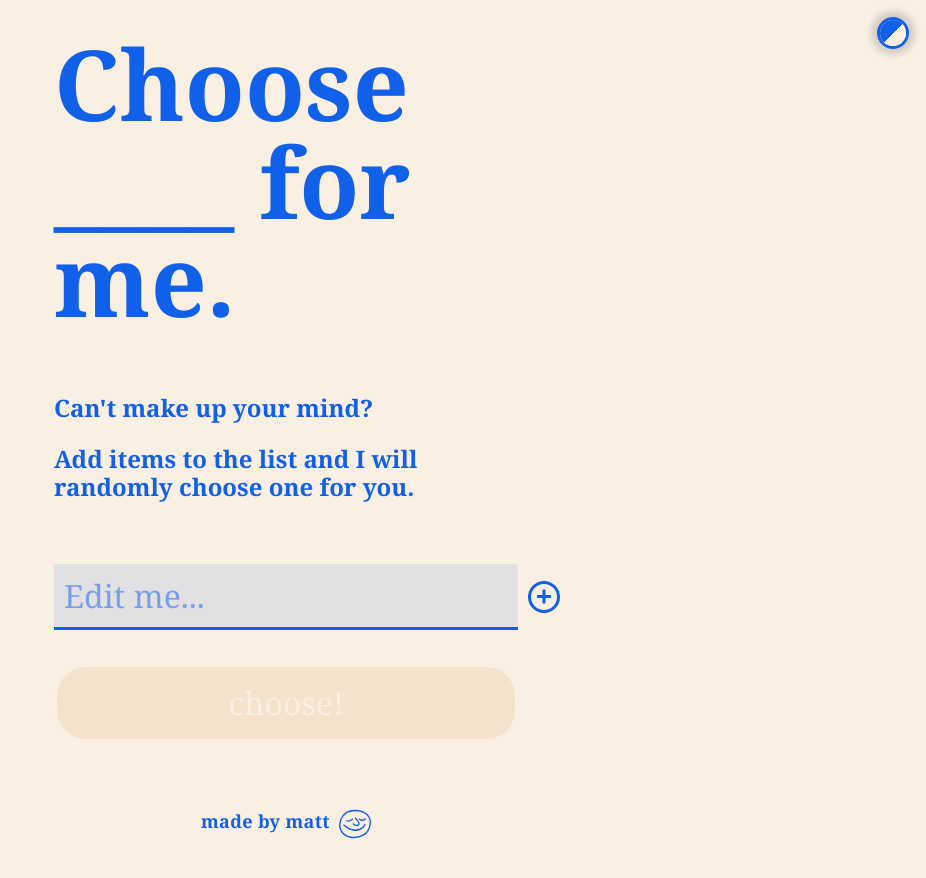
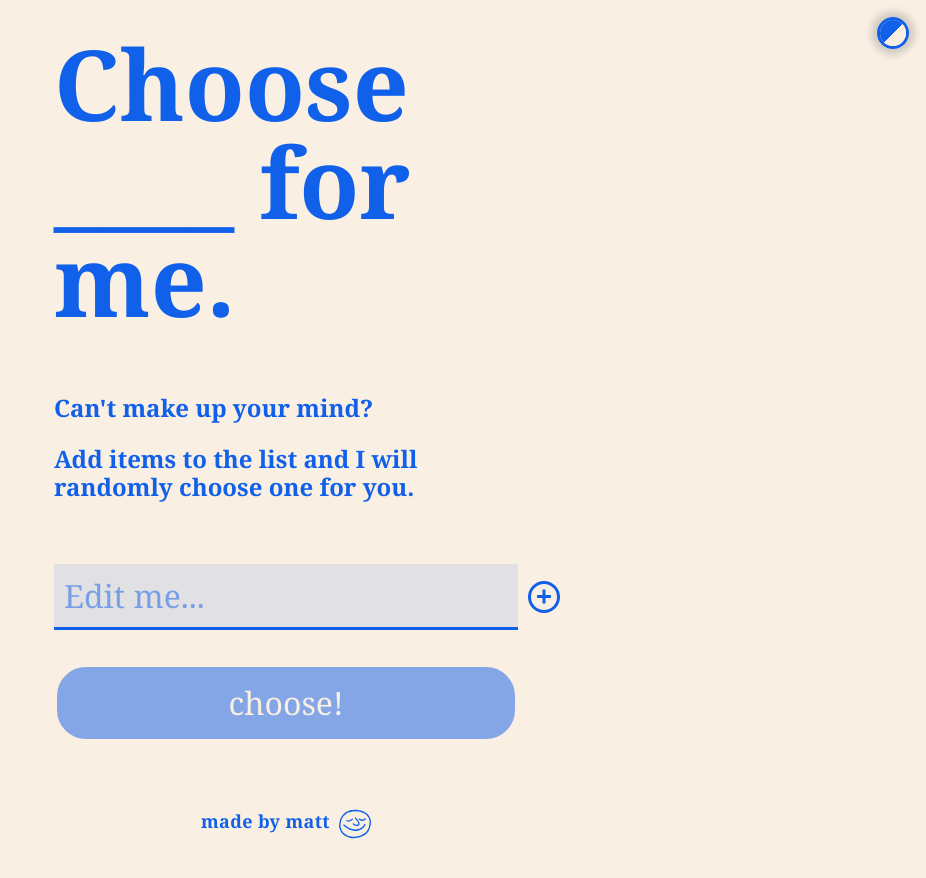
Before and after one commit to poopsplat/chooseforme, a React (Create React App) app: page / in a window 1280 px wide. Shown: the top 878 px of the page, without its empty margins (354-1280 px from the left). Built offline with nearby package versions, Linux system fonts and the light colour scheme; a web font is replaced by a local one.

Commit message:
Fixing button states

```diff
--- a/src/styles/App.scss
+++ b/src/styles/App.scss
@@ -309,10 +309,12 @@ h1 {
     color: var(--color-secondary);
     background-color: var(--color-primary);
 
-    &:hover,
-    &:focus {
-      color: var(--color-primary);
-      background-color: var(--color-tertiary);
+    &:not([disabled]) {
+      &:hover,
+      &:focus {
+        color: var(--color-primary);
+        background-color: var(--color-tertiary);
+      }
     }
 
     &:active {
@@ -322,7 +324,6 @@ h1 {
     &[disabled] {
       opacity: 0.5;
       cursor: not-allowed;
-      background-color: var(--color-tertiary);
     }
   }
 
```
